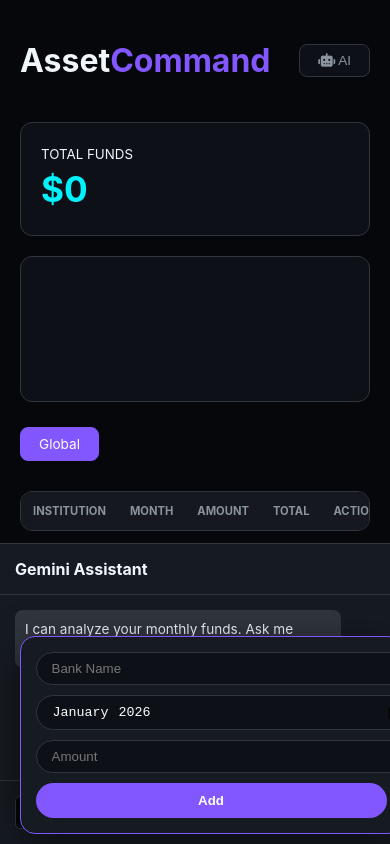
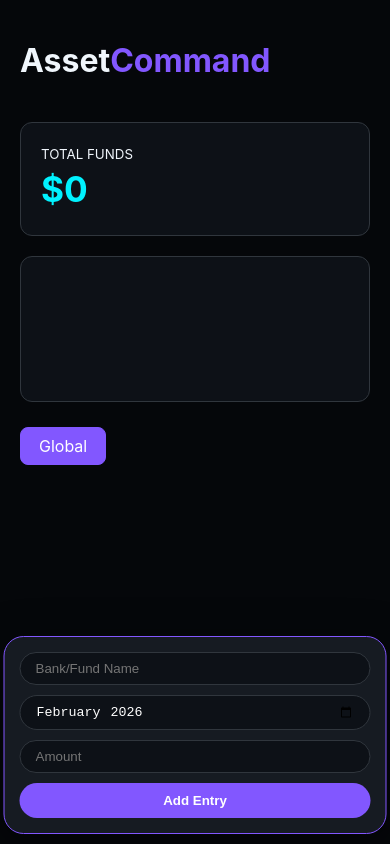
Before and after one commit to leongkc97/finance, a plain HTML site: page index.html in a window 390 px wide. Drawn offline with nearby package versions, Linux system fonts and the light colour scheme.

Commit message:
Update index.html
mobile responsive 2

```diff
--- a/index.html
+++ b/index.html
@@ -3,77 +3,97 @@
 <head>
     <meta charset="UTF-8">
     <meta name="viewport" content="width=device-width, initial-scale=1.0">
-    <title>AssetCommand | Portfolio Edition</title>
+    <title>AssetCommand | Clean Mobile Edition</title>
     <script src="https://cdn.jsdelivr.net/npm/chart.js"></script>
     <link rel="stylesheet" href="https://cdnjs.cloudflare.com/ajax/libs/font-awesome/6.4.0/css/all.min.css">
     <style>
         :root {
             --bg: #05070a; --card: #0d1117; --primary: #8257ff; --text: #f0f6fc;
-            --border: #30363d; --accent: #00f2ff; --ai-sidebar: #161b22;
+            --border: #30363d; --accent: #00f2ff; --danger: #ff4d4d;
         }
 
-        body { background: var(--bg); color: var(--text); font-family: 'Inter', sans-serif; margin: 0; display: flex; height: 100vh; overflow: hidden; }
+        body { background: var(--bg); color: var(--text); font-family: 'Inter', sans-serif; margin: 0; padding-bottom: 220px; }
+        .container { max-width: 900px; margin: auto; padding: 20px; }
 
-        /* Layout Architecture */
-        .main-content { flex: 1; padding: 20px; overflow-y: auto; padding-bottom: 200px; transition: 0.3s; }
-        .ai-sidebar { width: 320px; background: var(--ai-sidebar); border-left: 1px solid var(--border); display: flex; flex-direction: column; transition: 0.3s; }
-        .ai-sidebar.collapsed { width: 0; overflow: hidden; border: none; }
-
-        .container { max-width: 1000px; margin: auto; }
-
-        /* Stats & Header */
+        /* Header & Stats */
         .header { display: flex; justify-content: space-between; align-items: center; margin-bottom: 20px; }
         .stats-grid { display: grid; grid-template-columns: 1fr 2fr; gap: 20px; margin-bottom: 25px; }
         .glass-card { background: var(--card); padding: 20px; border-radius: 12px; border: 1px solid var(--border); }
         h2 { color: var(--accent); font-size: 2.2rem; margin: 5px 0; }
 
-        /* Tab Navigation */
-        .tab-container { display: flex; gap: 8px; margin-bottom: 20px; overflow-x: auto; padding-bottom: 10px; scrollbar-width: none; }
-        .tab { padding: 8px 18px; background: var(--card); border: 1px solid var(--border); border-radius: 8px; cursor: pointer; white-space: nowrap; font-size: 0.85rem; color: #8b949e; }
+        /* Tabs */
+        .tab-container { display: flex; gap: 8px; margin-bottom: 20px; overflow-x: auto; padding-bottom: 10px; }
+        .tab { padding: 8px 18px; background: var(--card); border: 1px solid var(--border); border-radius: 8px; cursor: pointer; white-space: nowrap; color: #8b949e; }
         .tab.active { background: var(--primary); color: white; border-color: var(--primary); }
 
-        /* Table Styling & Responsive Fix */
-        .table-wrap { overflow-x: auto; border-radius: 12px; border: 1px solid var(--border); background: var(--card); }
-        table { width: 100%; border-collapse: collapse; }
+        /* Table & Card Logic */
+        .table-wrap { width: 100%; }
+        table { width: 100%; border-collapse: collapse; background: var(--card); border-radius: 12px; overflow: hidden; border: 1px solid var(--border); }
         th { text-align: left; padding: 12px; font-size: 0.7rem; text-transform: uppercase; color: #8b949e; background: rgba(255,255,255,0.03); }
         td { padding: 12px; border-top: 1px solid var(--border); }
 
-        /* FIX: No more invisible calendar boxes in table */
+        .inline-input { background: transparent; border: none; color: white; width: 100%; font-size: 0.9rem; outline: none; }
         td input[type="month"]::-webkit-calendar-picker-indicator { display: none; }
-        .inline-input { background: transparent; border: none; color: white; width: 100%; font-size: 0.9rem; }
 
-        /* AI Chat UI */
-        .chat-win { flex: 1; padding: 15px; overflow-y: auto; display: flex; flex-direction: column; gap: 10px; }
-        .msg { padding: 10px; border-radius: 8px; font-size: 0.85rem; line-height: 1.4; max-width: 85%; }
-        .bot { background: var(--border); align-self: flex-start; }
-        .user { background: var(--primary); align-self: flex-end; }
-        .chat-input { padding: 15px; border-top: 1px solid var(--border); display: flex; gap: 8px; }
+        /* Floating Input Bar */
+        .input-bar { position: fixed; bottom: 25px; left: 50%; transform: translateX(-50%); background: #161b22; padding: 15px 25px; border-radius: 50px; border: 1px solid var(--primary); display: flex; gap: 10px; box-shadow: 0 10px 40px rgba(0,0,0,0.5); z-index: 100; width: auto; }
+        .input-bar input { background: #0d1117; border: 1px solid var(--border); border-radius: 20px; color: white; padding: 8px 15px; outline: none; }
+        .btn-add { background: var(--primary); color: white; border: none; padding: 10px 25px; border-radius: 25px; font-weight: bold; cursor: pointer; }
 
-        /* Floating Input Bar (Responsive) */
-        .input-bar { position: fixed; bottom: 25px; left: 45%; transform: translateX(-50%); background: #161b22; padding: 15px 25px; border-radius: 50px; border: 1px solid var(--primary); display: flex; gap: 10px; box-shadow: 0 10px 40px rgba(0,0,0,0.5); z-index: 100; }
-        .input-bar input { background: #0d1117; border: 1px solid var(--border); border-radius: 20px; color: white; padding: 8px 15px; outline: none; }
+        /* --- MOBILE RESPONSIVE FIX --- */
+        @media (max-width: 600px) {
+            .stats-grid { grid-template-columns: 1fr; }
 
-        /* --- MOBILE RESPONSIVE MEDIA QUERIES --- */
-        @media (max-width: 768px) {
-            body { flex-direction: column; }
-            .ai-sidebar { width: 100%; height: 300px; border-left: none; border-top: 1px solid var(--border); }
-            .stats-grid { grid-template-columns: 1fr; }
-            .input-bar { width: 90%; left: 5%; transform: none; bottom: 10px; flex-direction: column; border-radius: 15px; padding: 15px; }
-            .input-bar input { width: 100% !important; }
-            .main-content { padding-bottom: 250px; }
+            /* Hide the table header on mobile */
+            thead { display: none; }
+
+            /* Force table rows to look like cards */
+            tr {
+                display: block;
+                margin-bottom: 15px;
+                border: 1px solid var(--border);
+                border-radius: 12px;
+                padding: 10px;
+                background: var(--card);
+            }
+
+            td {
+                display: flex;
+                justify-content: space-between;
+                align-items: center;
+                border: none;
+                padding: 8px 5px;
+            }
+
+            /* Add labels before the data on mobile */
+            td::before {
+                content: attr(data-label);
+                font-size: 0.7rem;
+                text-transform: uppercase;
+                color: #8b949e;
+                font-weight: bold;
+            }
+
+            .inline-input { text-align: right; width: 60%; }
+
+            /* Bottom Bar Adjustment */
+            .input-bar {
+                width: 90%;
+                flex-direction: column;
+                border-radius: 20px;
+                bottom: 10px;
+                padding: 15px;
+            }
+            .input-bar input { width: 100% !important; box-sizing: border-box; }
         }
     </style>
 </head>
 <body>
 
-<div class="main-content">
 <div class="container">
     <div class="header">
         <h1>Asset<span style="color:var(--primary)">Command</span></h1>
-            <div style="display:flex; gap:10px">
-                <button class="tab" onclick="toggleAI()"><i class="fas fa-robot"></i> AI</button>
-                <button class="tab" onclick="cloneMonth()" id="clone-btn" style="display:none; color:var(--accent)">Clone</button>
-            </div>
+        <button class="tab" onclick="cloneMonth()" id="clone-btn" style="display:none; color:var(--accent)">Clone to Next Month</button>
     </div>
 
     <div class="stats-grid">
@@ -89,49 +109,42 @@
     <div class="table-wrap">
         <table>
             <thead>
-                    <tr><th>Institution</th><th>Month</th><th>Amount</th><th>Total</th><th style="text-align:right">Action</th></tr>
+                <tr>
+                    <th>Institution</th>
+                    <th>Month</th>
+                    <th>Amount</th>
+                    <th style="text-align:right">Action</th>
+                </tr>
             </thead>
             <tbody id="table-body"></tbody>
         </table>
     </div>
 </div>
-</div>
-
-<div class="ai-sidebar" id="ai-sidebar">
-    <div style="padding:15px; border-bottom:1px solid var(--border); font-weight:bold">Gemini Assistant</div>
-    <div class="chat-win" id="chat-win">
-        <div class="msg bot">I can analyze your monthly funds. Ask me about your highest account or total growth!</div>
-    </div>
-    <div class="chat-input">
-        <input type="text" id="ai-query" placeholder="Ask Gemini..." style="flex:1; background:var(--bg); border:1px solid var(--border); color:white; padding:8px; border-radius:5px">
-        <button onclick="askAI()" style="background:var(--primary); color:white; border:none; padding:8px 12px; border-radius:5px; cursor:pointer"><i class="fas fa-paper-plane"></i></button>
-    </div>
-</div>
 
 <div class="input-bar">
-    <input type="text" id="f-inst" placeholder="Bank Name" style="width:160px">
-    <input type="month" id="f-date" value="2026-01">
-    <input type="number" id="f-amt" placeholder="Amount" style="width:120px">
-    <button onclick="addItem()" style="background:var(--primary); color:white; border:none; padding:10px 20px; border-radius:20px; font-weight:bold; cursor:pointer">Add</button>
+    <input type="text" id="f-inst" placeholder="Bank/Fund Name">
+    <input type="month" id="f-date" value="2026-02">
+    <input type="number" id="f-amt" placeholder="Amount">
+    <button onclick="addItem()" class="btn-add">Add Entry</button>
 </div>
 
 <script>
-    let db = JSON.parse(localStorage.getItem('asset_db_v15')) || [];
+    let db = JSON.parse(localStorage.getItem('asset_db_v16')) || [];
     let currentTab = 'Global';
-
-    function toggleAI() { document.getElementById('ai-sidebar').classList.toggle('collapsed'); }
 
     function addItem() {
         const inst = document.getElementById('f-inst').value;
         const date = document.getElementById('f-date').value;
         const amt = parseFloat(document.getElementById('f-amt').value) || 0;
-        if(!inst || !date) return alert("Fill Name/Date");
-        db.push({ id: Date.now(), inst, date, amt, active: true });
+        if(!inst || !date) return;
+        db.push({ id: Date.now(), inst, date, amt });
         render();
+        document.getElementById('f-inst').value = '';
+        document.getElementById('f-amt').value = '';
     }
 
     function render() {
-        localStorage.setItem('asset_db_v15', JSON.stringify(db));
+        localStorage.setItem('asset_db_v16', JSON.stringify(db));
         const months = [...new Set(db.map(i => i.date))].sort();
         document.getElementById('tab-bar').innerHTML = ['Global', ...months].map(m =>
             `<div class="tab ${currentTab===m?'active':''}" onclick="currentTab='${m}';render()">${m}</div>`).join('');
@@ -139,11 +152,10 @@
         const filtered = db.filter(i => currentTab === 'Global' || i.date === currentTab);
         document.getElementById('table-body').innerHTML = filtered.map(i => `
             <tr>
-                <td><input class="inline-input" value="${i.inst}" onchange="update(${i.id},'inst',this.value)"></td>
-                <td><input type="month" class="inline-input" value="${i.date}" onchange="update(${i.id},'date',this.value)"></td>
-                <td><input type="number" class="inline-input" value="${i.amt}" onchange="update(${i.id},'amt',this.value)"></td>
-                <td style="font-weight:bold">$${i.amt.toLocaleString()}</td>
-                <td style="text-align:right"><i class="fas fa-trash" onclick="del(${i.id})" style="color:var(--danger); cursor:pointer"></i></td>
+                <td data-label="Institution"><input class="inline-input" value="${i.inst}" onchange="update(${i.id},'inst',this.value)"></td>
+                <td data-label="Month"><input type="month" class="inline-input" value="${i.date}" onchange="update(${i.id},'date',this.value)"></td>
+                <td data-label="Amount"><input type="number" class="inline-input" value="${i.amt}" onchange="update(${i.id},'amt',this.value)"></td>
+                <td data-label="Action" style="text-align:right"><i class="fas fa-trash" onclick="del(${i.id})" style="color:var(--danger); cursor:pointer"></i></td>
             </tr>`).join('');
 
         const total = filtered.reduce((s,i) => s + i.amt, 0);
@@ -152,7 +164,7 @@
     }
 
     function update(id, f, v) { db = db.map(i => i.id === id ? {...i, [f]: f==='amt'?parseFloat(v):v} : i); render(); }
-    function del(id) { if(confirm("Delete?")) { db = db.filter(i => i.id !== id); render(); } }
+    function del(id) { if(confirm("Delete entry?")) { db = db.filter(i => i.id !== id); render(); } }
 
     function cloneMonth() {
         let [y, m] = currentTab.split('-').map(Number);
@@ -162,27 +174,6 @@
         currentTab = next; render();
     }
 
-    function askAI() {
-        const q = document.getElementById('ai-query').value.toLowerCase();
-        const win = document.getElementById('chat-win');
-        if(!q) return;
-        win.innerHTML += `<div class="msg user">${q}</div>`;
-
-        let reply = "I've analyzed your funds. ";
-        if(q.includes("highest")) {
-            let top = [...db].sort((a,b) => b.amt - a.amt)[0];
-            reply += `Your highest account is ${top.inst} at $${top.amt.toLocaleString()}.`;
-        } else {
-            reply += `You have ${db.length} entries totaling $${db.reduce((s,i)=>s+i.amt,0).toLocaleString()}.`;
-        }
-
-        setTimeout(() => {
-            win.innerHTML += `<div class="msg bot">${reply}</div>`;
-            document.getElementById('ai-query').value = "";
-            win.scrollTop = win.scrollHeight;
-        }, 600);
-    }
-
     render();
 </script>
 </body>
```
Lines whose indentation alone changed are shown as unchanged.
